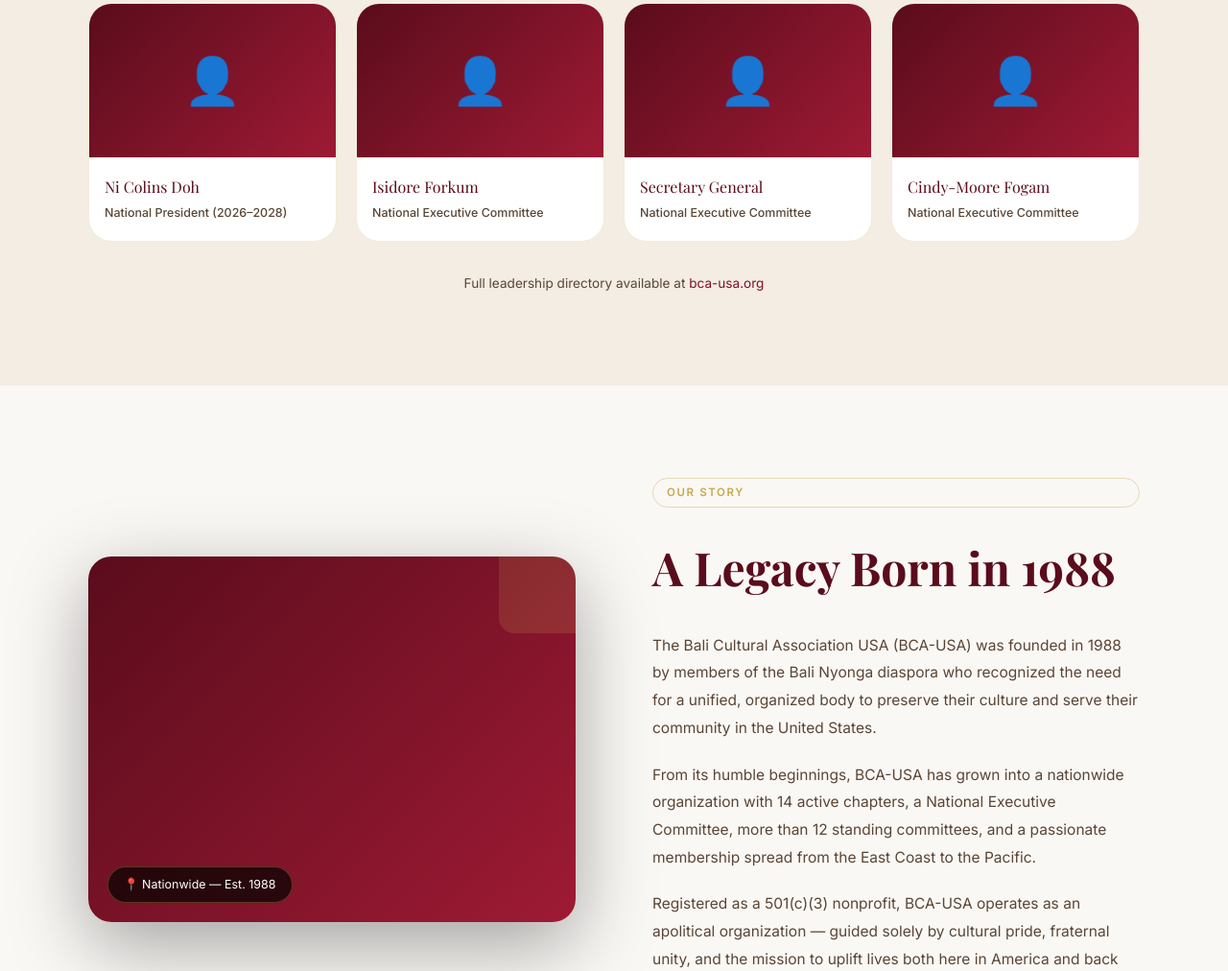
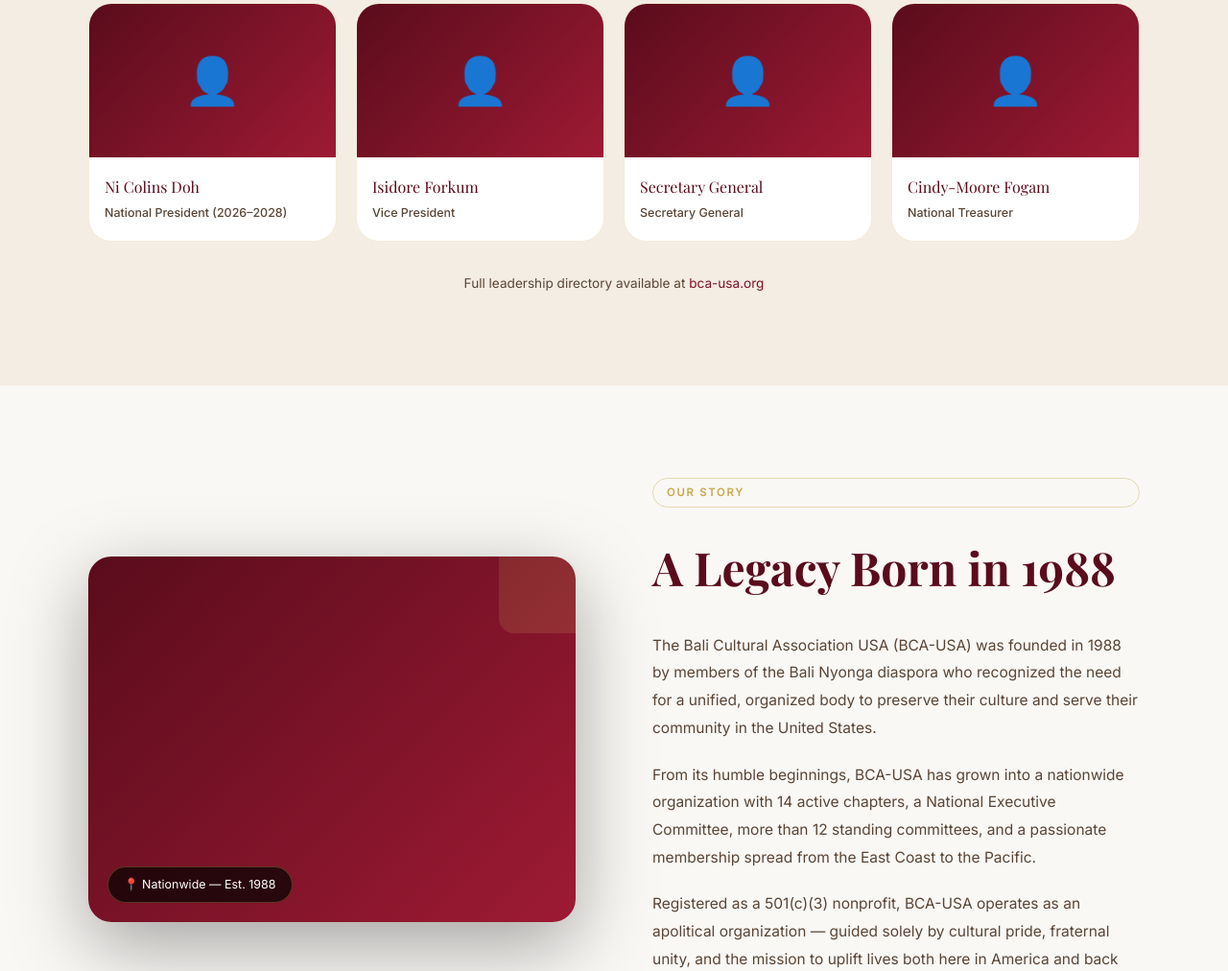
Before and after one commit to dantehsema/BCA-USA, a plain HTML site: page about.html in a window 1280 px wide. Shown: the part 718-1730 px from the top of the page at 96% size. Drawn offline with nearby package versions, Linux system fonts and the light colour scheme; a web font is replaced by a local one.

Commit message:
Leadership: show proper titles under each name

```diff
--- a/about.html
+++ b/about.html
@@ -78,15 +78,15 @@
         </div>
         <div class="board-card reveal reveal-delay-1">
           <div class="board-photo">👤</div>
-          <div class="board-body"><div class="board-name">Isidore Forkum</div><div class="board-title">National Executive Committee</div></div>
+          <div class="board-body"><div class="board-name">Isidore Forkum</div><div class="board-title">Vice President</div></div>
         </div>
         <div class="board-card reveal reveal-delay-2">
           <div class="board-photo">👤</div>
-          <div class="board-body"><div class="board-name">Secretary General</div><div class="board-title">National Executive Committee</div></div>
+          <div class="board-body"><div class="board-name">Secretary General</div><div class="board-title">Secretary General</div></div>
         </div>
         <div class="board-card reveal reveal-delay-3">
           <div class="board-photo">👤</div>
-          <div class="board-body"><div class="board-name">Cindy-Moore Fogam</div><div class="board-title">National Executive Committee</div></div>
+          <div class="board-body"><div class="board-name">Cindy-Moore Fogam</div><div class="board-title">National Treasurer</div></div>
         </div>
       </div>
       <p style="text-align:center;margin-top:32px;font-size:0.85rem;color:var(--text-mid)">Full leadership directory available at <a href="https://bca-usa.org" target="_blank" style="color:var(--burg)">bca-usa.org</a></p>
```
